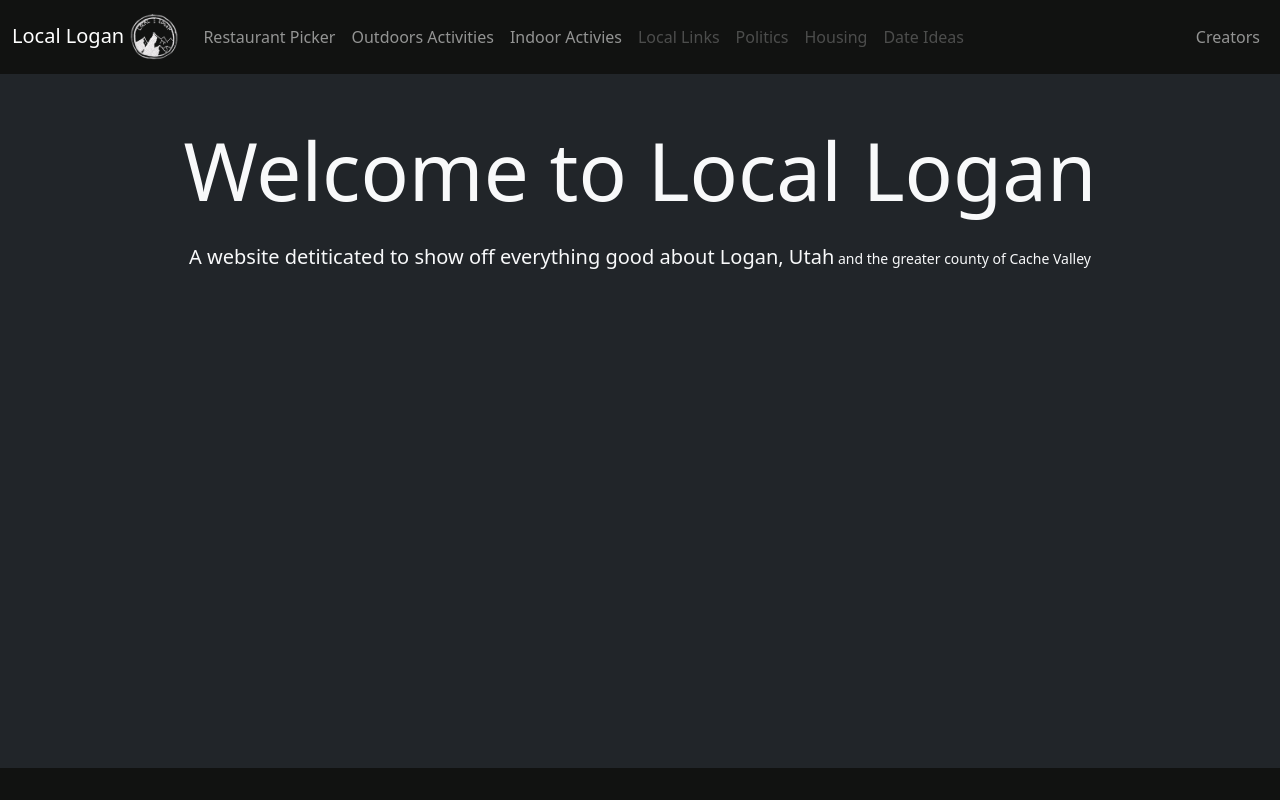
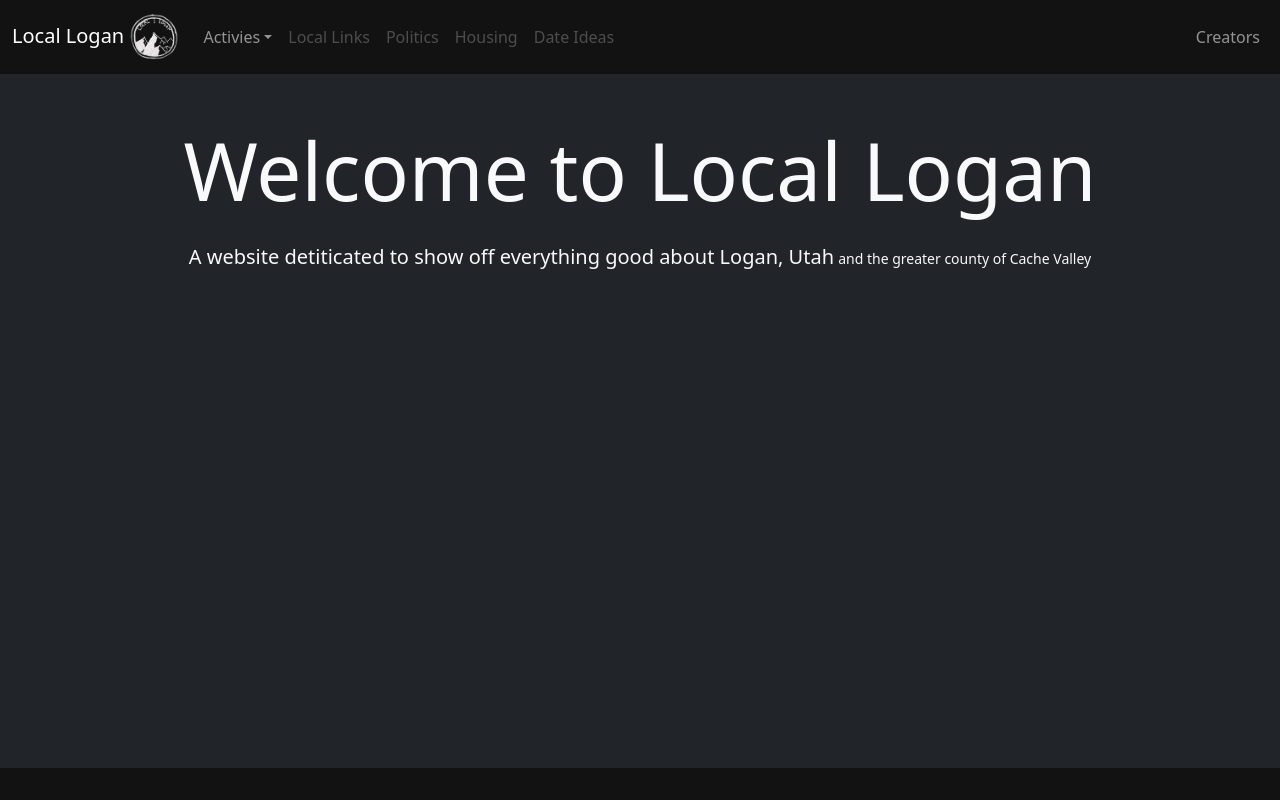
Before and after one commit to NikhilMath/LocalLogan.com, a plain HTML site: page index.html in a window 1280 px wide. Drawn offline with nearby package versions, Linux system fonts and the light colour scheme.

Commit message:
brought back old nav bar

```diff
--- a/index.html
+++ b/index.html
@@ -24,14 +24,18 @@
       </button>
       <div class="collapse navbar-collapse" id="navbarTogglerDemo02">
         <ul class="navbar-nav me-auto mb-2 mb-lg-0">
-          <li class="nav-item">
-            <a class="nav-link" href="/RestaurantPicker/restaurantPicker.html" aria-disabled="false">Restaurant Picker</a>
-          </li>
-          <li>
-            <a class="nav-link" href="/Activies/outdoorActivities.html">Outdoors Activities</a>
-          </li>
-          <li>
-            <a class="nav-link" href="/Activies/indoorActivities.html">Indoor Activies</a>
+          <li class="nav-item dropdown">
+            <a class="nav-link dropdown-toggle" href="#" id="navbarDropdown" role="button" data-bs-toggle="dropdown"
+              aria-expanded="false">Activies</a>
+            <ul class="dropdown-menu" aria-labelledby="navbarDropdown">
+              <li><a class="dropdown-item text-center" href="/Activies/indoorActivities.html">Indoor</a></li>
+              <li><a class="dropdown-item text-center" href="/Activies/outdoorActivities.html">Outdoors</a></li>
+              <li>
+                <hr class="dropdown-divider">
+              </li>
+              <li><a class="dropdown-item text-center" href="/Activies/specialEvents.html">Special Events Calendar</a>
+              </li>
+            </ul>
           </li>
           <li class="nav-item">
             <a class="nav-link disabled" href="#" tabindex="-1" aria-disabled="true">Local Links</a>
@@ -60,7 +64,8 @@
     <div class="container text-light">
       <div class="text-center mt-5">
         <h1 class="display-1 mb-4">Welcome to Local Logan</h1>
-        <p class="lead text-center d-inline">A website detiticated to show off everything good about Logan, Utah</p><small> and the greater county of Cache Valley</small>
+        <p class="lead text-center d-inline">A website detiticated to show off everything good about Logan, Utah</p>
+        <small> and the greater county of Cache Valley</small>
       </div>
     </div>
   </section>
```
